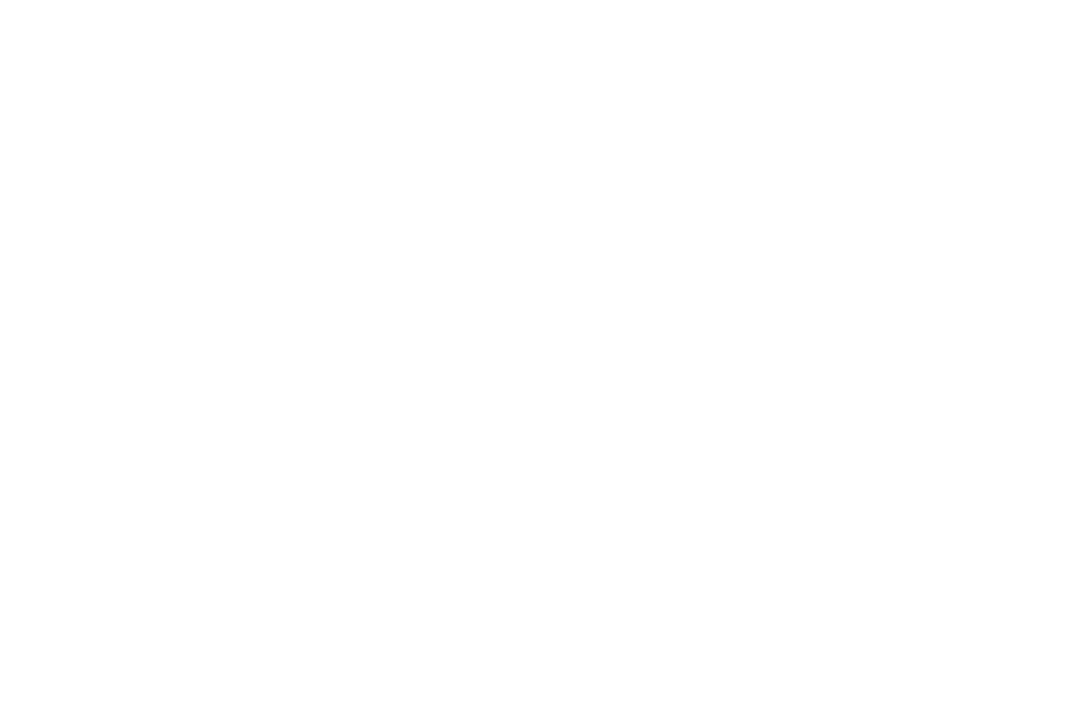
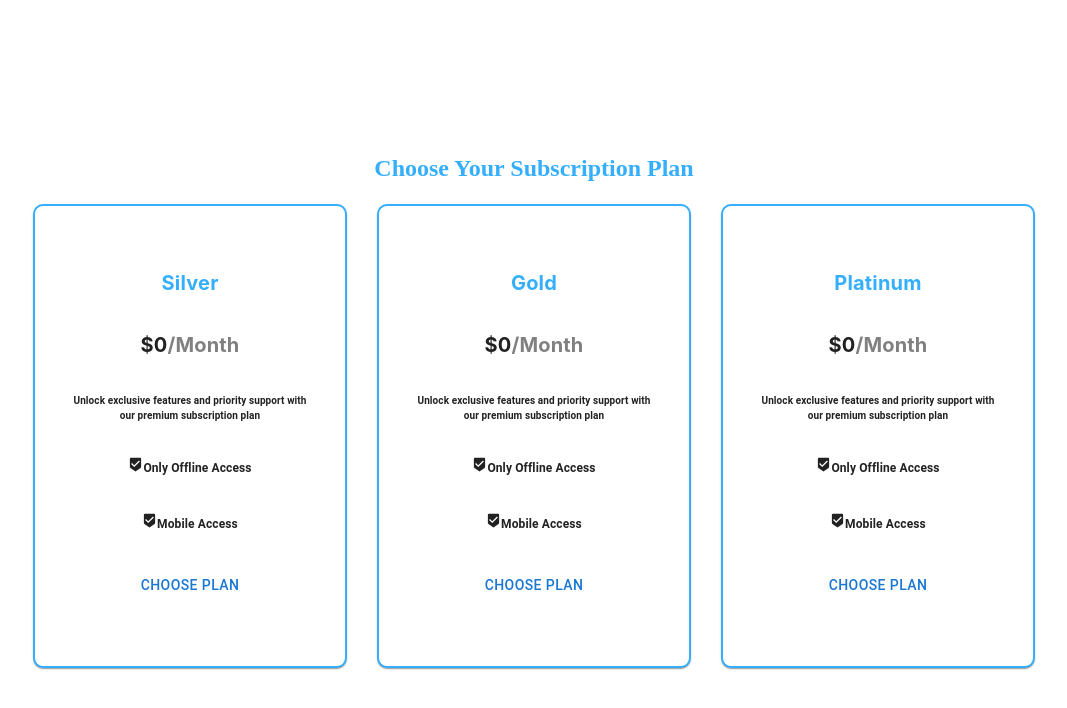
Before and after one commit to Ishop-software/iShopBillingSoftware, a React (Create React App) app: page /subscription in a window 1280 px wide. Before the commit this address had no page. Shown: the top 708 px of the page, without its empty margins (106-1173 px from the left). Built offline with nearby package versions, Linux system fonts and the light colour scheme.

Commit message:
Subscription Page completed

```diff
--- a/src/App.js
+++ b/src/App.js
@@ -2,14 +2,16 @@
 import { BrowserRouter, Routes, Route } from "react-router-dom";
 import Homesite from './Pages/homesite/homesite';
 import Items from './Pages/Item Page/Items';
+import Subscription from './Pages/Subscription Page/Subscription';
 
 function App() {
   return (
     <div>
       <BrowserRouter>
         <Routes>
-         <Route exact path="/" element={<Homesite />} />
-          <Route exact path="/" element={<Items />} />
+          <Route exact path="/" element={<Homesite />} />
+          <Route path="/items" element={<Items />} />
+          <Route path="/subscription" element={<Subscription />} />
         </Routes>
       </BrowserRouter>
     </div>
--- /dev/null
+++ b/src/Pages/Subscription Page/Subscription.js
@@ -0,0 +1,34 @@
+import { Card, Typography, Button } from "@mui/material";
+import React from "react"
+import BeenhereIcon from '@mui/icons-material/Beenhere';
+
+const planType = ["Silver", "Gold", "Platinum"];
+
+function Subscription() {
+    return (
+        <div style={{ display: "flex", justifyContent: "center", alignItems: "center", height: "100vh", flexDirection: "column" }}>
+            <Typography variant="h5" style={{ color: "#35AFFD", fontWeight: "bold", padding: "20px", fontFamily: "cursive" }}>Choose Your Subscription Plan</Typography>
+            <div style={{ display: "flex", justifyContent: "center", alignItems: "center", gap: 30, }}>
+
+                {
+                    planType.map(index => (
+                        <Card style={{ height: 400, width: 250, display: "flex", justifyContent: "space-evenly", alignItems: "center", flexDirection: "column", border: "2px solid #35AFFD", borderRadius: "10px", padding: "30px" }}>
+                            <Typography style={{ color: " #35AFFD", fontSize: "20px", fontWeight: "bold", fontFamily: "inherit" }}>{index}</Typography>
+                            <Typography style={{ fontSize: "20px", fontWeight: "bold", fontFamily: "inherit" }}>$0<Typography component="span" style={{ fontSize: "20px", fontWeight: "bold", color: "grey", fontFamily: "inherit" }}>/Month</Typography></Typography>
+
+                            <Typography style={{ fontSize: "10px", fontWeight: "bold", textAlign: "center" }}>Unlock exclusive features and priority support with our premium subscription plan</Typography>
+                            <Typography><BeenhereIcon style={{ fontSize: "15px" }} /><Typography component="span" style={{ fontSize: "12px", fontWeight: "bold", }}>Only Offline Access</Typography></Typography>
+                            <Typography><BeenhereIcon style={{ fontSize: "15px" }} /><Typography component="span" style={{ fontSize: "12px", fontWeight: "bold", }}>Mobile Access</Typography></Typography>
+                            {/* <Typography><BeenhereIcon style={{ fontSize: "15px" }} /> <Typography component="span" style={{ fontSize: "12px", fontWeight: "bold", }}>Web Offline Access</Typography></Typography> */}
+                            <Button>
+                                Choose Plan
+                            </Button>
+                        </Card>
+                    ))
+                }
+            </div>
+        </div >
+    )
+};
+
+export default Subscription;
--- a/src/Pages/homesite/homesite.js
+++ b/src/Pages/homesite/homesite.js
@@ -3,8 +3,16 @@
 import { FaTachometerAlt, FaFileAlt, FaBook, FaMoneyBillWave, FaReceipt, FaJournalWhills, FaGavel, FaDollarSign, FaSearch, FaCog, FaChevronDown, FaFileInvoice, FaPlus } from 'react-icons/fa';
 import { useNavigate } from 'react-router-dom';
 import './homesite.css';
+import Subscription from '../Subscription Page/Subscription';
+import { Navigate } from 'react-router-dom';
+
+
+
 
 const LeftDiv = () => {
+
+  const navigate = useNavigate();
+
   return (
     <div className="left-div">
       <div>
@@ -33,8 +41,9 @@
           <div className="nav-item">
             <FaGavel className="nav-icon" /> GST
           </div>
-          <div className="nav-item">
+          <div className="nav-item" onClick={() => navigate('/subscription')}>
             <FaDollarSign className="nav-icon" /> Subscriptions
+
           </div>
         </nav>
       </div>
```
Also changed, not shown: src/Pages/Subscription Page/Subscription.css (added).
